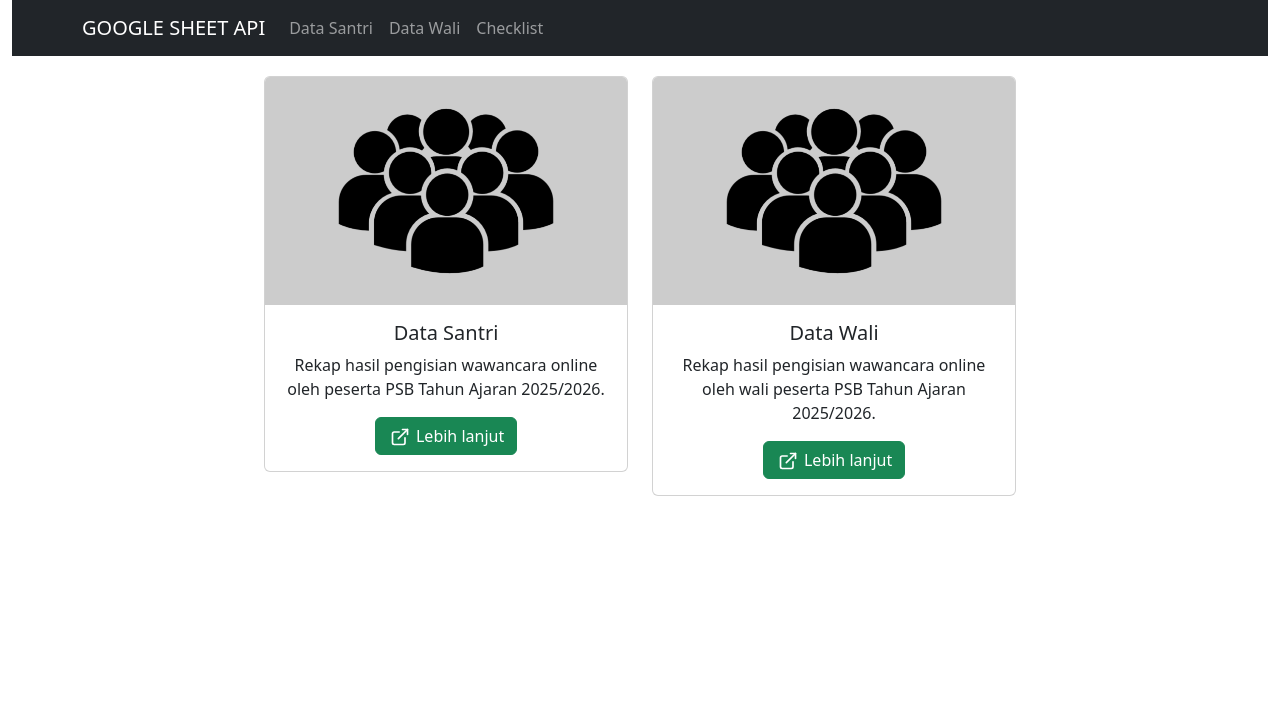
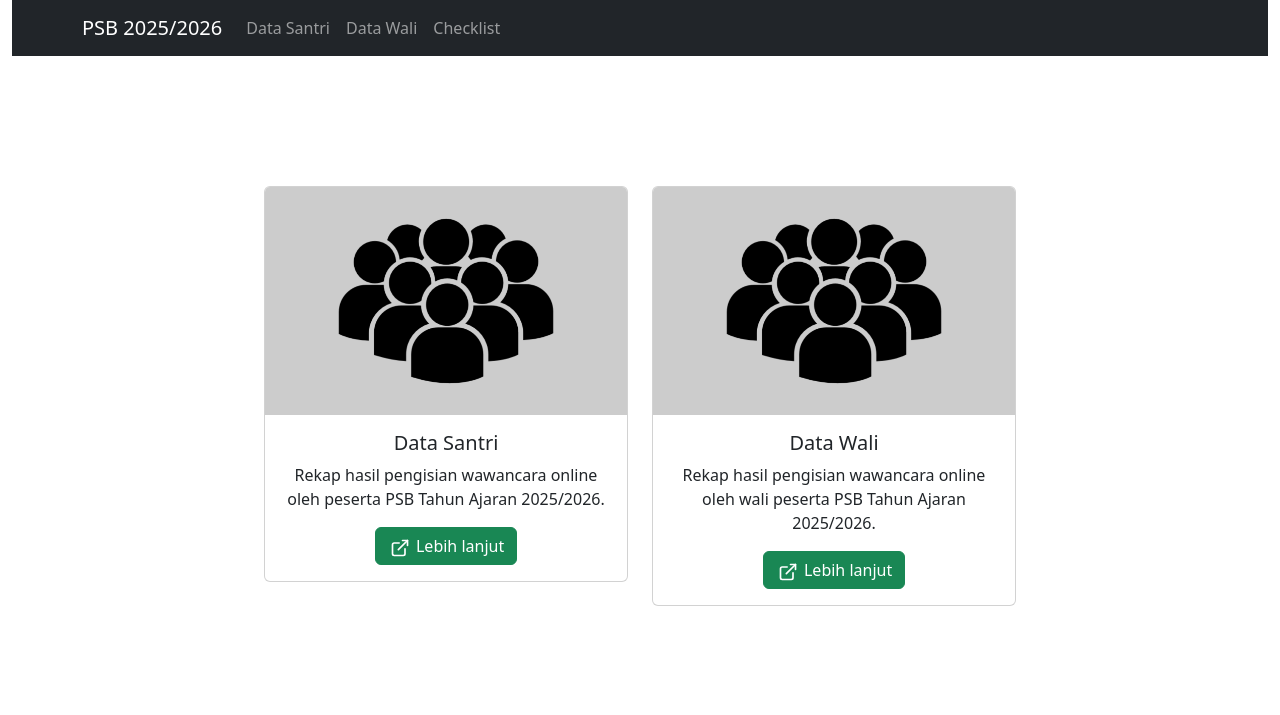
Before and after one commit to lutficb/google-sheet-api, a CodeIgniter 4 app: the page made by app/Views/welcome_message.php in a window 1280 px wide. Shown: the top 715 px of the page. Run offline with PHP 8.4 and a stand-in for CodeIgniter, Linux system fonts and the light colour scheme; the template is opened without the code that fills it, so the values that code supplies are empty; some libraries are stand-ins or nearby versions.

Commit message:
Perbaikan halaman home

```diff
--- a/app/Views/layout/navbar.php
+++ b/app/Views/layout/navbar.php
@@ -1,6 +1,6 @@
 <nav class="navbar navbar-expand-lg navbar-dark bg-dark">
     <div class="container">
-        <a class="navbar-brand" href="<?= base_url(); ?>">GOOGLE SHEET API</a>
+        <a class="navbar-brand" href="<?= base_url(); ?>">PSB 2025/2026</a>
         <button class="navbar-toggler" type="button" data-bs-toggle="collapse" data-bs-target="#navbarNav" aria-controls="navbarNav" aria-expanded="false" aria-label="Toggle navigation">
             <span class="navbar-toggler-icon"></span>
         </button>
--- a/app/Views/welcome_message.php
+++ b/app/Views/welcome_message.php
@@ -1,7 +1,13 @@
 <?= $this->extend('layout/main'); ?>
 
 <?= $this->section('main-content'); ?>
-<div class="row justify-content-center">
+<style>
+    .wawancara {
+        height: 80vh;
+        align-content: center;
+    }
+</style>
+<div class="row justify-content-center wawancara">
     <div class="col-md-4">
         <div class="card text-center" style="width: 100%;">
             <img src="<?= base_url(); ?>peserta.png" class="card-img-top" alt="...">
```
